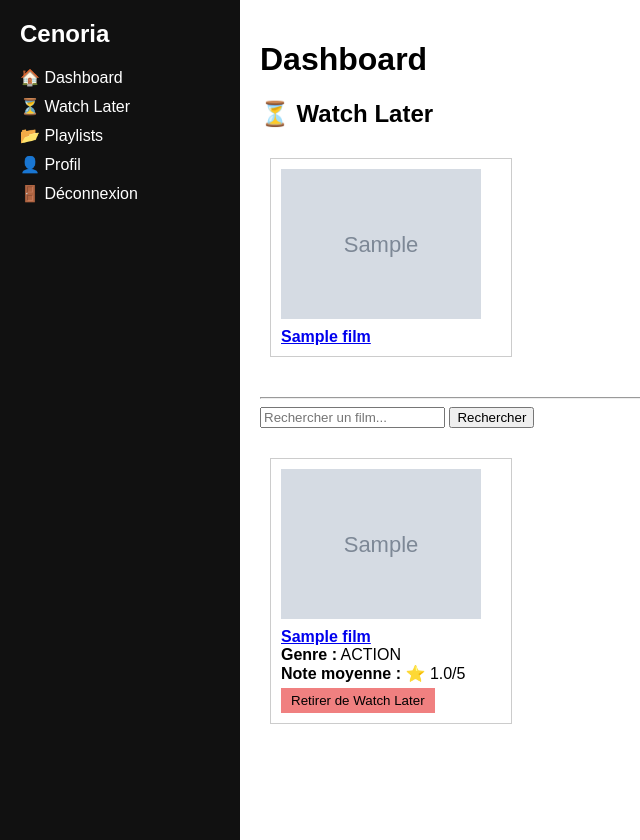
After one commit to fahdlevreeey/Cenoria, a Django app: page /dashboard/ in a window 1280 px wide. The commit adds this page. Shown: the whole page, without its empty margins (0-640 px from the left). Run offline with Django 5.2, Linux system fonts and the light colour scheme; a user stored in the database is signed in; tables that the repository leaves empty hold one stand-in row (values such as "Sample post"); grey boxes marked "Sample" are stand-in pictures.

Commit message:
Connecter les apps entre elles et connecter le back end au front end en renvoyé les templates avec tous ce qu'il faut

```diff
--- a/Cenoria/settings.py
+++ b/Cenoria/settings.py
@@ -11,11 +11,12 @@ https://docs.djangoproject.com/en/6.0/ref/settings/
 """
 
 from pathlib import Path
+import os
 
 # Build paths inside the project like this: BASE_DIR / 'subdir'.
 BASE_DIR = Path(__file__).resolve().parent.parent
 MEDIA_URL = "/media/"
-MEDIA_ROOT = BASE_DIR / "media"
+MEDIA_ROOT = os.path.join(BASE_DIR / "media")
 
 
 # Quick-start development settings - unsuitable for production
--- a/Cenoria/urls.py
+++ b/Cenoria/urls.py
@@ -16,9 +16,16 @@ Including another URLconf
 """
 from django.contrib import admin
 from django.urls import path, include
+from django.conf.urls.static import static
+from django.conf import settings
 
 urlpatterns = [
     path("admin/", admin.site.urls),
-    path("playlists/", include("playlists.urls")),
-    path("", include("accounts.urls"))
+    path("", include("accounts.urls")),
+    path("", include("movies.urls")),
+    path("playlists/", include("playlists.urls", namespace='playlists')),
 ]
+
+
+if settings.DEBUG:
+    urlpatterns += static(settings.MEDIA_URL, document_root=settings.MEDIA_ROOT)
--- a/accounts/views.py
+++ b/accounts/views.py
@@ -96,7 +96,7 @@ def sign(request):
         messages.success(request, "Account created successfully")
 
         next_url = request.GET.get("next")
-        return redirect(next_url or "accounts:profile")
+        return redirect(next_url or "movies:dashboard")
 
     return render(request, "accounts/sign.html")
 
@@ -112,7 +112,7 @@ def user_login(request):
             messages.success(request, "Welcome back")
 
             next_url = request.GET.get("next")
-            return redirect(next_url or "accounts:profile")
+            return redirect(next_url or "movies:dashboard")
 
         return render(request, "accounts/login.html", {"error": "Invalid credentials"})
 
--- a/interactions/models.py
+++ b/interactions/models.py
@@ -16,3 +16,7 @@ class Note(models.Model):
 
     def __str__(self):
         return f"Note de {self.utilisateur} sur {self.film} : {self.valeur}/5"
+
+
+class Meta:
+    unique_together = ('utilisateur', 'film')
--- /dev/null
+++ b/movies/templates/movies/dashboard.html
@@ -0,0 +1,167 @@
+<!DOCTYPE html>
+<html>
+<head>
+    <meta charset="UTF-8">
+    <title>Dashboard - Cenoria</title>
+    <style>
+        body { margin: 0; font-family: Arial, sans-serif; }
+
+        .layout {
+            display: flex;
+        }
+
+        .sidebar {
+            width: 200px;
+            background: #111;
+            color: white;
+            min-height: 100vh;
+            padding: 20px;
+        }
+
+        .sidebar h2 {
+            margin-top: 0;
+        }
+
+        .sidebar a {
+            display: block;
+            color: white;
+            text-decoration: none;
+            margin: 10px 0;
+        }
+
+        .sidebar a:hover {
+            text-decoration: underline;
+        }
+
+        .content {
+            flex: 1;
+            padding: 20px;
+        }
+
+        .film-card {
+            border: 1px solid #ccc;
+            padding: 10px;
+            width: 220px;
+            display: inline-block;
+            vertical-align: top;
+            margin: 10px;
+        }
+
+        .film-card img {
+            width: 200px;
+            height: auto;
+        }
+
+        .film-title {
+            font-weight: bold;
+            margin-top: 5px;
+        }
+
+        .btn {
+            padding: 5px 10px;
+            margin-top: 5px;
+            cursor: pointer;
+        }
+
+        .watch-later {
+            background-color: #f0c040;
+            border: none;
+        }
+
+        .remove-watch-later {
+            background-color: #f08080;
+            border: none;
+        }
+
+        .search-bar {
+            margin-bottom: 20px;
+        }
+
+        .watch-later-section {
+            margin-bottom: 30px;
+        }
+
+        form { display: inline; }
+    </style>
+</head>
+<body>
+
+<div class="layout">
+
+    <!-- Sidebar -->
+    <div class="sidebar">
+        <h2>Cenoria</h2>
+        <a href="{% url 'movies:dashboard' %}">🏠 Dashboard</a>
+        <a href="{% url 'playlists:watch_later' %}">⏳ Watch Later</a>
+        <a href="{% url 'playlists:playlists_list' %}">📂 Playlists</a>
+        <a href="{% url 'accounts:profile' %}">👤 Profil</a>
+        <a href="{% url 'accounts:logout' %}">🚪 Déconnexion</a>
+    </div>
+
+    <!-- Main content -->
+    <div class="content">
+
+        <h1>Dashboard</h1>
+
+        <!-- Watch Later Section -->
+        <h2>⏳ Watch Later</h2>
+
+        <div class="watch-later-section">
+            {% if watch_later_items %}
+                {% for item in watch_later_items %}
+                    <div class="film-card">
+                        <a href="{% url 'movies:film_detail' item.film.id %}">
+                            <img src="{{ item.film.thumbnail.url }}" alt="{{ item.film.titre }}">
+                            <div class="film-title">{{ item.film.titre }}</div>
+                        </a>
+                    </div>
+                {% endfor %}
+            {% else %}
+                <p>Aucun film en attente.</p>
+            {% endif %}
+        </div>
+
+        <hr>
+
+        <!-- Search bar -->
+        <div class="search-bar">
+            <form method="get">
+                <input type="text" name="q" placeholder="Rechercher un film..." value="{{ query }}">
+                <button type="submit">Rechercher</button>
+            </form>
+        </div>
+
+        <!-- Films -->
+        <div class="films-container">
+            {% for film in films %}
+                <div class="film-card">
+                    <a href="{% url 'movies:film_detail' film.id %}">
+                        <img src="{{ film.thumbnail.url }}" alt="{{ film.titre }}">
+                        <div class="film-title">{{ film.titre }}</div>
+                    </a>
+
+                    <div><strong>Genre :</strong> {{ film.genre }}</div>
+                    <div><strong>Note moyenne :</strong> ⭐ {{ film.get_moyenne }}/5</div>
+
+                    {% if film.id in watch_later_ids %}
+                        <form action="{% url 'playlists:remove_watch_later' film.id %}" method="post">
+                            {% csrf_token %}
+                            <button type="submit" class="btn remove-watch-later">Retirer de Watch Later</button>
+                        </form>
+                    {% else %}
+                        <form action="{% url 'playlists:add_watch_later' film.id %}" method="post">
+                            {% csrf_token %}
+                            <button type="submit" class="btn watch-later">Ajouter à Watch Later</button>
+                        </form>
+                    {% endif %}
+                </div>
+            {% empty %}
+                <p>Aucun film trouvé.</p>
+            {% endfor %}
+        </div>
+
+    </div>
+</div>
+
+</body>
+</html>
--- /dev/null
+++ b/movies/urls.py
@@ -0,0 +1,12 @@
+from django.urls import path
+from . import views
+
+app_name = "movies"
+
+
+urlpatterns = [
+
+path("dashboard/", views.dashboard, name="dashboard"),
+path("film/<int:film_id>/", views.film_detail, name="film_detail"),
+
+]
--- a/movies/views.py
+++ b/movies/views.py
@@ -1,3 +1,69 @@
-from django.shortcuts import render
+from django.shortcuts import render, get_object_or_404
+from django.contrib.auth.decorators import login_required
+from .models import Film
+from interactions.models import Note
+from interactions.forms import NoteForm
+from django.db.models import Q
+from playlists.models import WatchLater, Playlist
 
-# Create your views here.
+
+@login_required
+def dashboard(request):
+    query = request.GET.get("q", "")
+    films = Film.objects.all()
+
+    if query:
+        films = films.filter(
+            Q(titre__icontains=query) |
+            Q(description__icontains=query) |
+            Q(genre__icontains=query)
+        )
+
+    films = films.order_by('-date_sortie')
+
+    # IDs des films Watch Later pour l'utilisateur
+    watch_later_ids = request.user.watch_later.all().values_list('film_id', flat=True)
+    watch_later_items = WatchLater.objects.filter(user=request.user).select_related("film")
+
+    context = {
+    "films": films,
+    "query": query,
+    "watch_later_ids": watch_later_ids,
+    "watch_later_items": watch_later_items,
+    }
+
+
+    return render(request, "movies/dashboard.html", context)
+
+@login_required
+def film_detail(request, film_id):
+    film = get_object_or_404(Film, id=film_id)
+    recommandations = film.get_recommendations()
+
+    # Watch Later pour le bouton
+    watch_later_ids = request.user.watch_later.all().values_list('film_id', flat=True)
+    playlists = Playlist.objects.filter(user=request.user) if request.user.is_authenticated else []
+
+
+    # Gestion notation utilisateur
+    note_existante = Note.objects.filter(utilisateur=request.user, film=film).first()
+
+    if request.method == "POST":
+        form = NoteForm(request.POST, instance=note_existante)
+        if form.is_valid():
+            note = form.save(commit=False)
+            note.utilisateur = request.user
+            note.film = film
+            note.save()
+    else:
+        form = NoteForm(instance=note_existante)
+
+    context = {
+        "film": film,
+        "recommandations": recommandations,
+        "form": form,
+        "note_user": note_existante,
+        "watch_later_ids": watch_later_ids,
+        "playlists": playlists,
+    }
+    return render(request, "movies/film_detail.html", context)
--- a/playlists/admin.py
+++ b/playlists/admin.py
@@ -12,4 +12,4 @@ class PlaylistAdmin(admin.ModelAdmin):
 
 @admin.register(WatchLater)
 class WatchLaterAdmin(admin.ModelAdmin):
-    list_display = ("title", "user", "added_at")
+    list_display = ("film", "user", "added_at")
--- a/playlists/models.py
+++ b/playlists/models.py
@@ -1,10 +1,14 @@
 from django.db import models
 from django.contrib.auth.models import User
+from movies.models import Film
 
 class Playlist(models.Model):
     user = models.ForeignKey(User, on_delete=models.CASCADE, related_name="playlists")
     name = models.CharField(max_length=100)
     created_at = models.DateTimeField(auto_now_add=True)
+
+    class Meta:
+        unique_together = ("user", "name")  # 👈 empêche doublons par utilisateur
 
     def __str__(self):
         return self.name
@@ -12,17 +16,23 @@ class Playlist(models.Model):
 
 class PlaylistItem(models.Model):
     playlist = models.ForeignKey(Playlist, on_delete=models.CASCADE, related_name="items")
-    title = models.CharField(max_length=255)   # دابا غير title (ماشي movies app)
+    film = models.ForeignKey(Film, on_delete=models.CASCADE, related_name="playlist_items")
     added_at = models.DateTimeField(auto_now_add=True)
 
+    class Meta:
+        unique_together = ("playlist", "film")  # empêche doublons
+
     def __str__(self):
-        return self.title
+        return f"{self.playlist.name} → {self.film.titre}"
 
 
 class WatchLater(models.Model):
-    user = models.ForeignKey(User, on_delete=models.CASCADE)
-    title = models.CharField(max_length=255)
+    user = models.ForeignKey(User, on_delete=models.CASCADE, related_name="watch_later")
+    film = models.ForeignKey(Film, on_delete=models.CASCADE, related_name="watch_later_items",null=True)
     added_at = models.DateTimeField(auto_now_add=True)
 
+    class Meta:
+        unique_together = ('user', 'film')  # empêche doublons
+
     def __str__(self):
-        return self.title
+        return f"{self.user.username} → {self.film.titre}"
--- a/playlists/urls.py
+++ b/playlists/urls.py
@@ -1,13 +1,17 @@
 from django.urls import path
 from . import views
+
+app_name = "playlists"
 
 urlpatterns = [
     path("", views.playlists_list, name="playlists_list"),
     path("create/", views.create_playlist, name="create_playlist"),
-    path("add/<int:playlist_id>/", views.add_to_playlist, name="add_to_playlist"),
+    path("delete/<int:playlist_id>/", views.delete_playlist, name="delete_playlist"),
+
+    path("add/<int:playlist_id>/<int:film_id>/", views.add_to_playlist, name="add_to_playlist"),
     path("remove/item/<int:item_id>/", views.remove_from_playlist, name="remove_from_playlist"),
 
     path("watch-later/", views.watch_later, name="watch_later"),
-    path("watch-later/add/", views.add_watch_later, name="add_watch_later"),
-    path("watch-later/remove/<int:item_id>/", views.remove_watch_later, name="remove_watch_later"),
+    path("watch-later/add/<int:film_id>/", views.add_watch_later, name="add_watch_later"),
+    path("watch-later/remove/<int:film_id>/", views.remove_watch_later, name="remove_watch_later"),
 ]
```
Also changed, not shown: interactions/forms.py (added, +13 -0 lines), movies/templates/movies/film_detail.html (added, +105 -0 lines), playlists/templates/playlists/list.html (+144 -22 lines), playlists/templates/playlists/watch_later.html (+42 -16 lines), playlists/views.py (+39 -23 lines), accounts/migrations/0001_initial.py, interactions/migrations/0001_initial.py, movies/migrations/0001_initial.py, playlists/migrations/0001_initial.py, playlists/migrations/0002_alter_playlist_unique_together.py (added).
